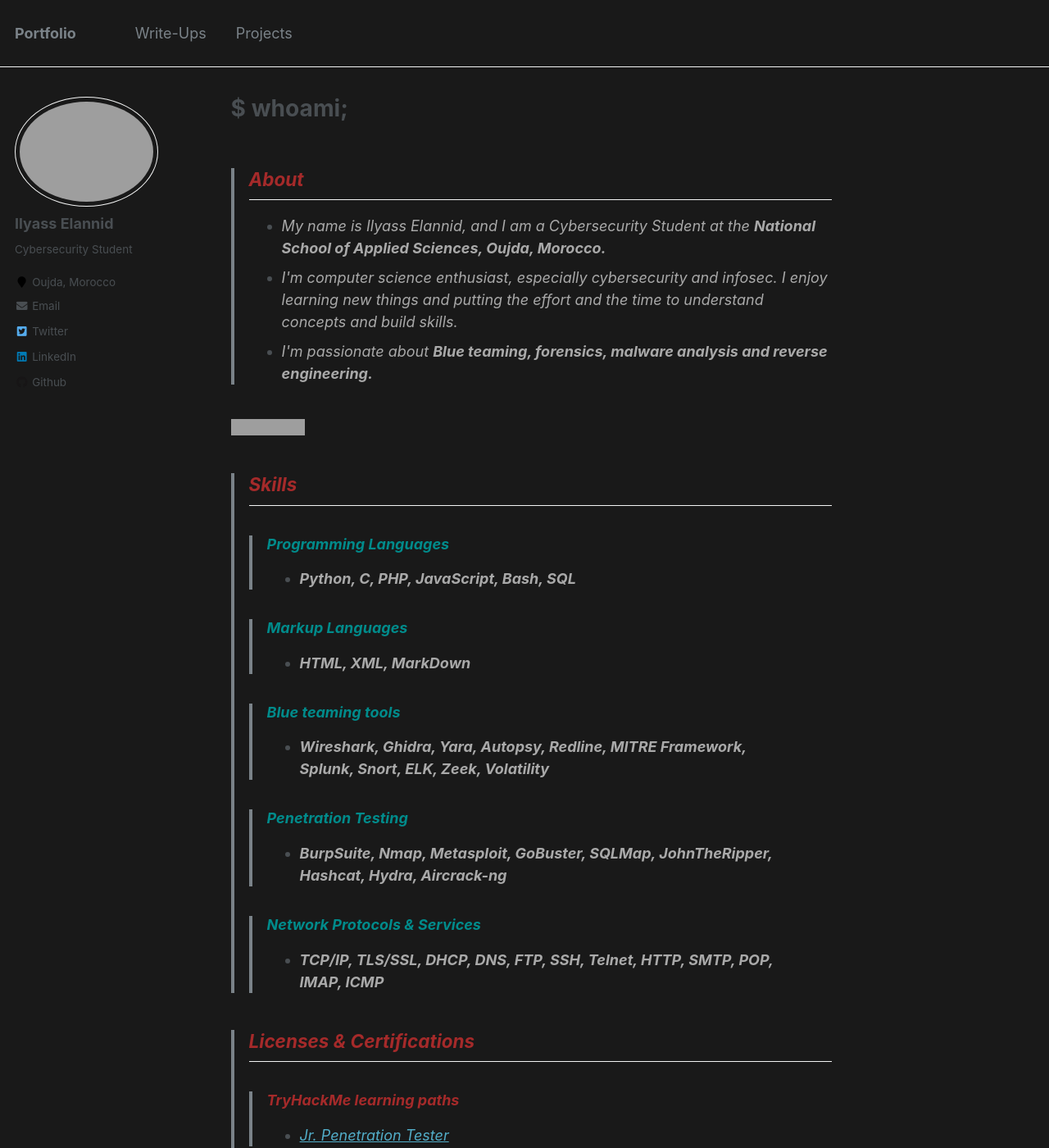
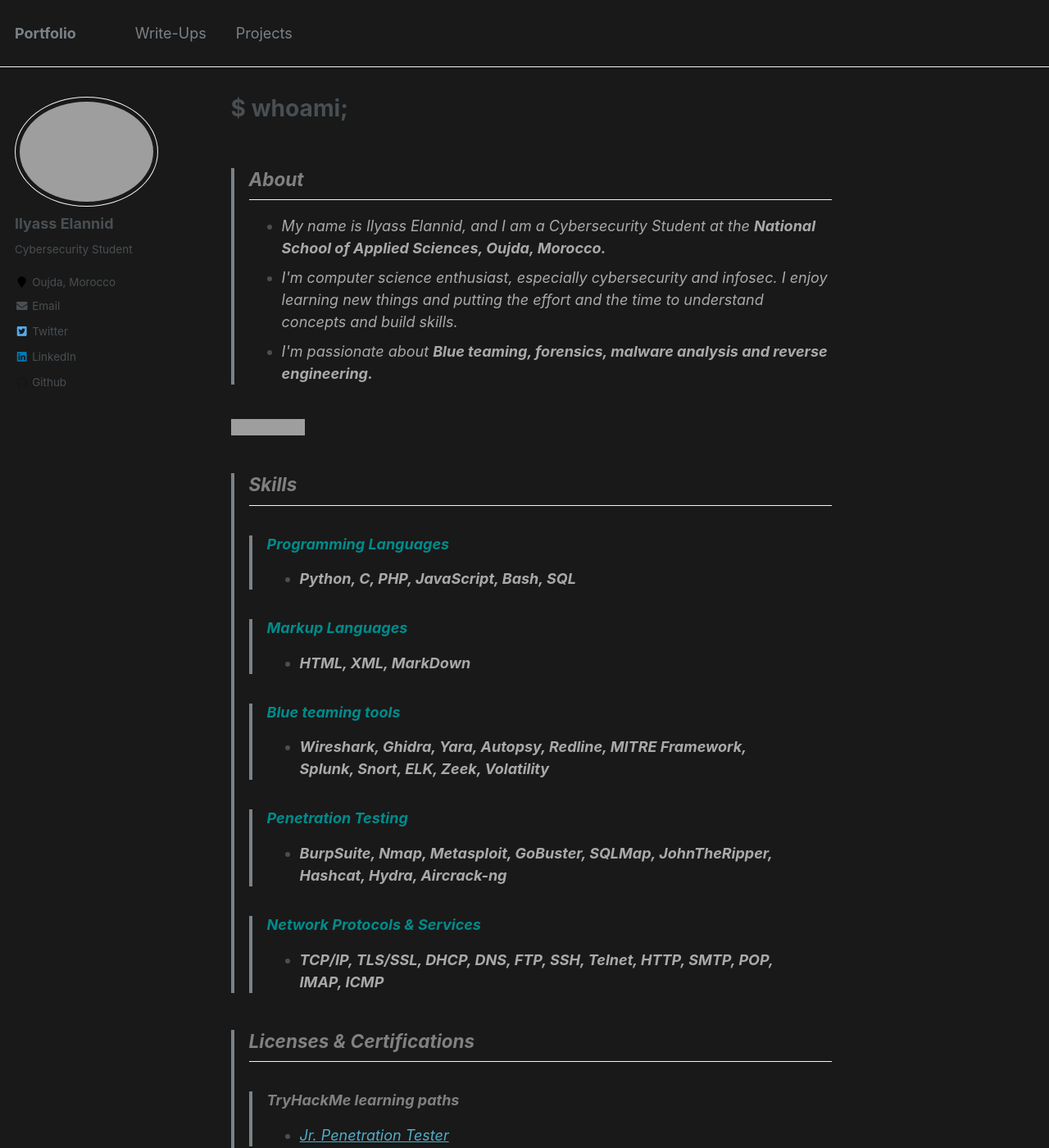
Before and after one commit to Ily455/Ily455.github.io, a Jekyll site: the page built from _pages/about.md, in a window 1280 px wide and 1400 px high. Shown: the whole window at 82% size. Built offline with Jekyll 4.4.1, drawn with Linux system fonts in a browser that asks for light colours; grey boxes are pictures that could not be loaded.

Commit message:
color font

```diff
--- a/_pages/about.md
+++ b/_pages/about.md
@@ -9,7 +9,7 @@ redirect_from:
   - /about
   - /about.html
 ---
-> ## **<strong><font color="Brown">About</font></strong>**
+> ## **<strong><font color="Grey">About</font></strong>**
 > * <font color="DarkGray">My name is Ilyass Elannid, and I am a Cybersecurity Student at the <strong>National School of Applied Sciences, Oujda, Morocco.</strong></font>
 > * <font color="DarkGray">I'm computer science enthusiast, especially cybersecurity and infosec. I enjoy learning new things and putting the effort and the time to understand concepts and build skills.</font>
 > * <font color="DarkGray">I'm passionate about <strong><em>Blue teaming, forensics, malware analysis and reverse engineering. </em></strong></font>
@@ -18,7 +18,7 @@ redirect_from:
 
 ![HTB badge](https://www.hackthebox.eu/badge/image/815745)
 
-> ## **<strong><font color="Brown">Skills</font></strong>**
+> ## **<strong><font color="Grey">Skills</font></strong>**
 >> ### **<strong><font color="DarkCyan">Programming Languages</font></strong>**
 >> * <font color="DarkGray"><em><strong>Python, C, PHP, JavaScript, Bash, SQL</strong></em>
 >
@@ -35,11 +35,11 @@ redirect_from:
 >> * <font color="DarkGray"><em><strong>TCP/IP, TLS/SSL, DHCP, DNS, FTP, SSH, Telnet, HTTP, SMTP, POP, IMAP, ICMP</strong></em>
 >
 
-> ## **<strong><font color="Brown">Licenses & Certifications</font></strong>**
->>### **<strong><font color="Brown">TryHackMe learning paths</font></strong>**
+> ## **<strong><font color="Grey">Licenses & Certifications</font></strong>**
+>>### **<strong><font color="Grey">TryHackMe learning paths</font></strong>**
 > * <a href="https://tryhackme-certificates.s3-eu-west-1.amazonaws.com/THM-IVMY2PLHQ3.png" target="_blank">Jr. Penetration Tester</a>
 >
->>### **<strong><font color="Brown">Online courses</font></strong>**
+>>### **<strong><font color="Grey">Online courses</font></strong>**
 >>  <bold>Cisco Networking Academy</bold>
 > * <a href="https://www.credly.com/badges/16865949-5454-4173-a5c2-2ecb78787660/linked_in_profile" target="_blank">Cybersecurity Essentials</a>
 > * <a href="https://www.credly.com/badges/7add1fc0-583e-4c3d-948d-a95fa95da048/linked_in_profile" target="_blank">Introduction to Cybersecurity</a>
@@ -53,12 +53,12 @@ redirect_from:
 >>  <bold>SoloLearn</bold>
 > * <a href="https://www.sololearn.com/certificates/CT-JXBQGCSG" target="_blank">SQL</a>
 
-> ## **<strong><font color="Brown">CTF platforms profiles</font></strong>**
+> ## **<strong><font color="Grey">CTF platforms profiles</font></strong>**
 > * <a href="https://tryhackme.com/p/Ily455" target="_blank">TryHackMe's Profile</a>
 > * <a href="https://app.hackthebox.com/users/815745" target="_blank">HackTheBox's Profile</a>
 
 
-> ## **<strong><font color="Brown">Socials</font></strong>**
+> ## **<strong><font color="Grey">Socials</font></strong>**
 > * <font color="DarkGray">Find me on : </font>
 >   * <a href="https://www.linkedin.com/in/ilyass-elannid/" target="_blank">Linkedin</a>
 >   * <a href="https://twitter.com/YounesTasra" target="_blank">Twitter</a>
--- a/_sass/_footer.scss
+++ b/_sass/_footer.scss
@@ -15,7 +15,7 @@
   height: auto;
   /* sticky footer fix end */
   margin-top: 3em;
-  color: mix(#fff, $gray, 25%);
+  color: mix(#191919, $gray, 25%);
   -webkit-animation: intro 0.3s both;
           animation: intro 0.3s both;
   -webkit-animation-delay: 0.45s;
@@ -49,7 +49,7 @@
   .fab,
   .far,
   .fal {
-    color: mix(#fff, $gray, 25%);
+    color: mix(#191919, $gray, 25%);
   }
 }
 
```
